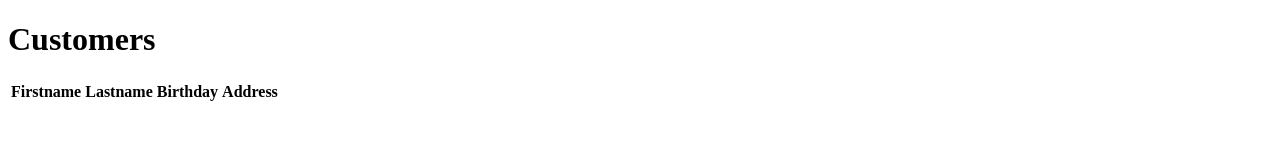
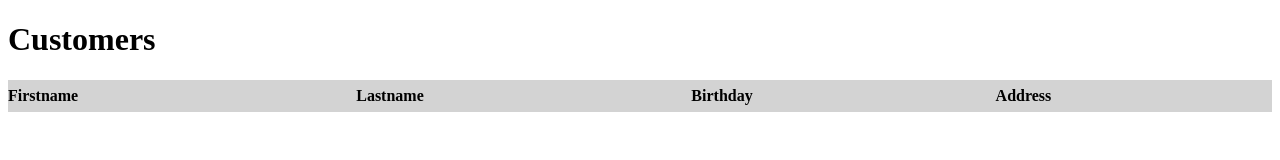
Before and after one commit to honeyballs/library-microservice-example, a website: page api-gateway/public/pages/customers/customers.html in a window 1280 px wide. Drawn offline with Linux system fonts and the light colour scheme; files that its build step writes are made by us from their sources; no server answers; files whose address does not match are found by name.

Commit message:
Add table styles

```diff
--- a/api-gateway/public/pages/customers/customers.html
+++ b/api-gateway/public/pages/customers/customers.html
@@ -4,6 +4,7 @@
     <meta charset="UTF-8">
     <meta name="viewport" content="width=device-width, initial-scale=1.0">
     <meta http-equiv="X-UA-Compatible" content="ie=edge">
+    <link rel="stylesheet" href="/static/pages/customers/style.css">
     <title>Customer management</title>
 </head>
 <body>
--- a/api-gateway/public/pages/customers/main.js
+++ b/api-gateway/public/pages/customers/main.js
@@ -19,7 +19,7 @@ fetch(`http://${window.location.host}/customer/getAll`, {
         var tdLastname = document.createElement("td")
         tdLastname.appendChild(document.createTextNode(customer.lastname));
         var tdBirthday = document.createElement("td")
-        tdBirthday.appendChild(document.createTextNode(customer.birthday));
+        tdBirthday.appendChild(document.createTextNode(new Date(customer.birthday).toDateString()));
         var tdAddress = document.createElement("td")
         tdAddress.appendChild(document.createTextNode(customer.address));
         row.append(tdFirstname, tdLastname, tdBirthday, tdAddress);
--- /dev/null
+++ b/api-gateway/public/pages/customers/style.css
@@ -0,0 +1,18 @@
+table {
+    width: 100%;
+    text-align: left;
+    border-collapse: collapse;
+}
+
+thead tr {
+    font-weight: bold;
+    background: lightgray;
+}
+
+thead tr th {
+    padding: 7px 0;
+}
+
+tbody tr td{
+    padding: 5px 7px;
+}
```
